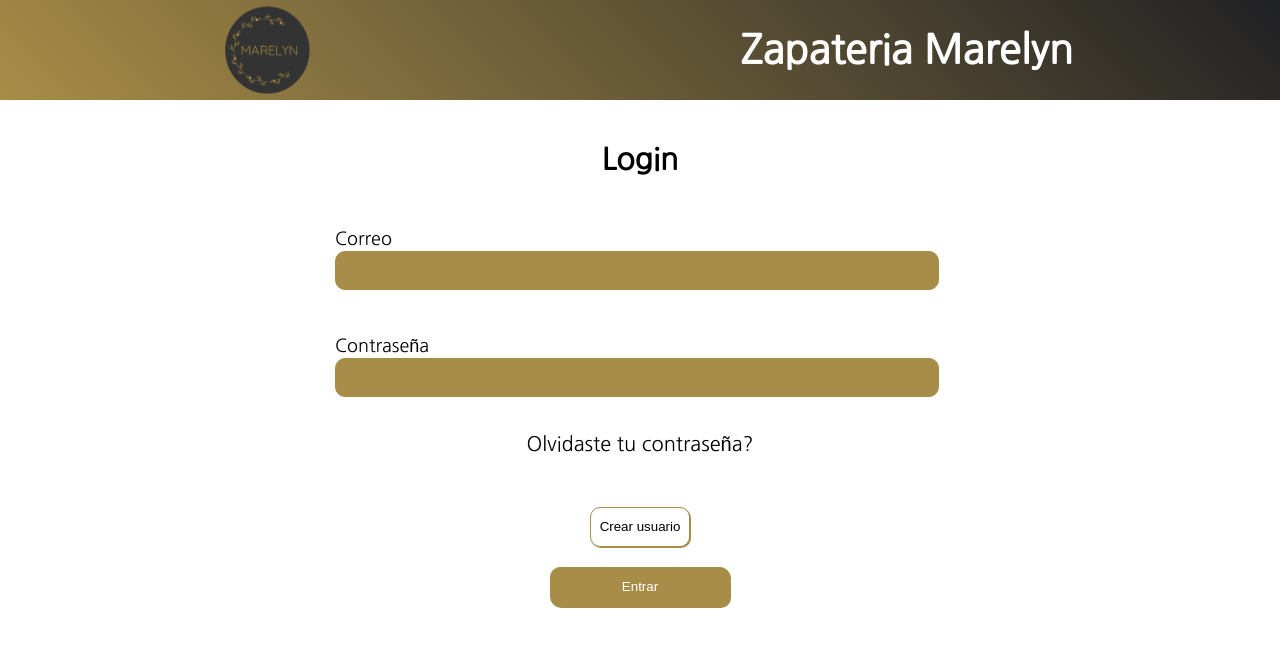
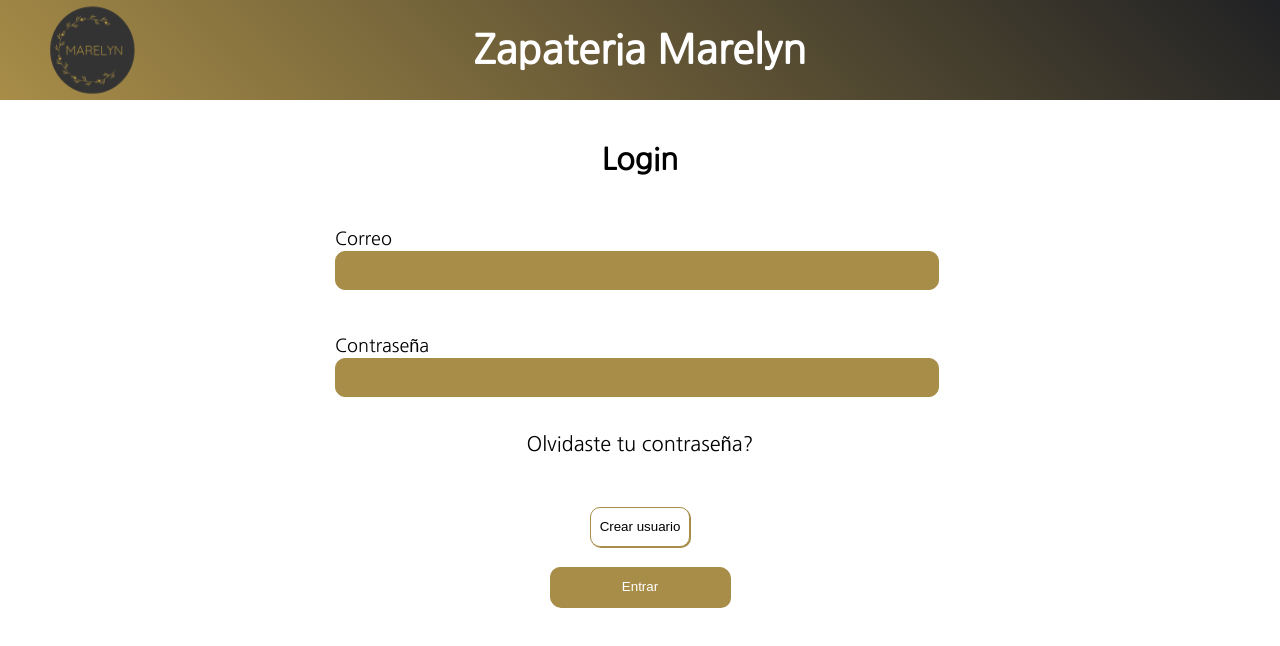
Before and after one commit to Nirvana-Code-Zen/Marelyn, a React (Vite) app: page / in a window 1280 px wide. Shown: the top 646 px of the page. Built offline with nearby package versions, Linux system fonts and the light colour scheme.

Commit message:
Align header items

```diff
--- a/src/App/App.css
+++ b/src/App/App.css
@@ -14,20 +14,25 @@ body{
   justify-content: center;
   flex-direction: column;
 }
+
 header{
+  position: relative;
   background: linear-gradient(45deg, rgb(168 141 72), rgb(32 33 36));
   width: 100%;
   height: 100px;
   display: flex;
   align-content: center;
   align-items: center;
-  justify-content:space-around;
+  justify-content: center;
 }
 
 .logo{
+  position: absolute;
+  left: 2rem;
   width: 120px;
   height: 15s0px;
 }
+
 h2{
   font-size: 40px;
   color: white;
--- a/src/App/App.jsx
+++ b/src/App/App.jsx
@@ -9,8 +9,8 @@ function App() {
     <div className="App">
       <div className='container-app'>
         <header className='header' >
-        <img src="./src/assets/logo-Marelyn.png" alt="logo-marelyn" className='logo' />
-        <h2>Zapateria Marelyn</h2>
+          <img src="./src/assets/logo-Marelyn.png" alt="logo-marelyn" className='logo' />
+          <h2>Zapateria Marelyn</h2>
         </header>
         <Login></Login>
       </div>
```
